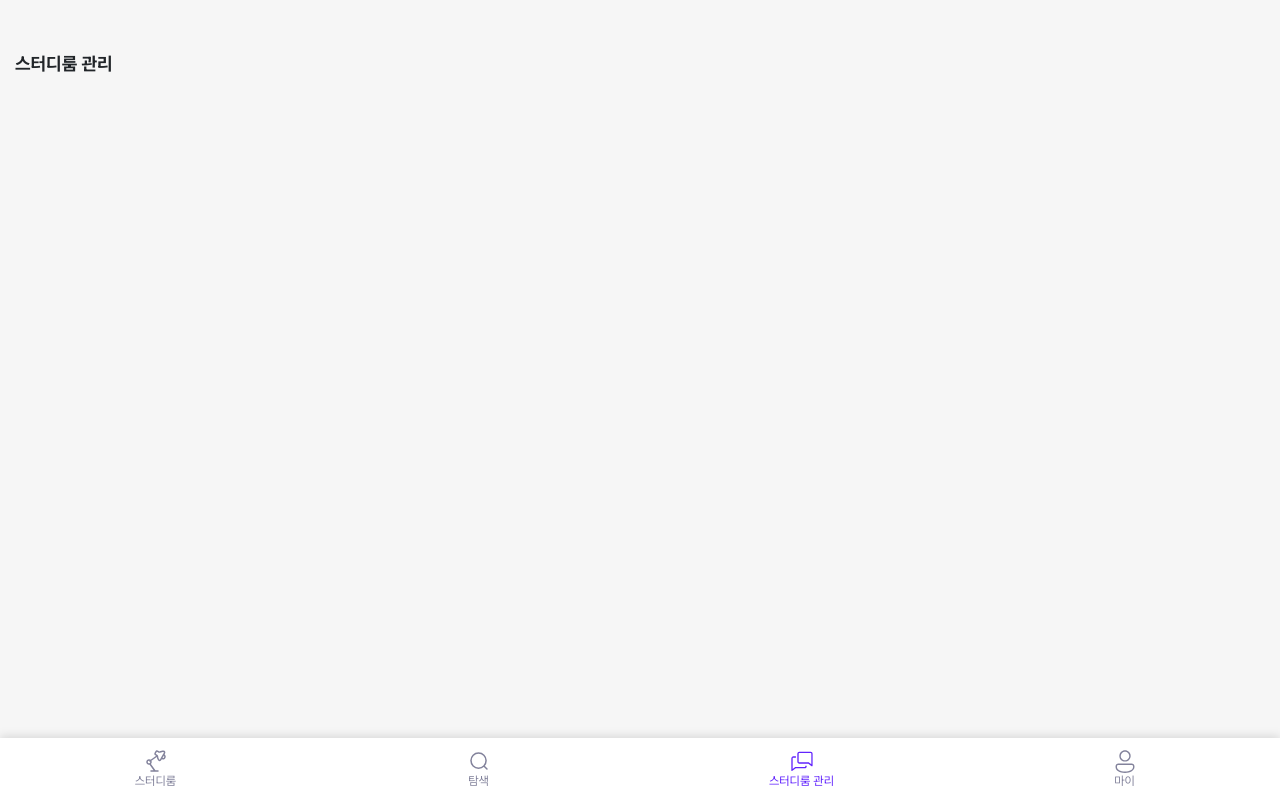
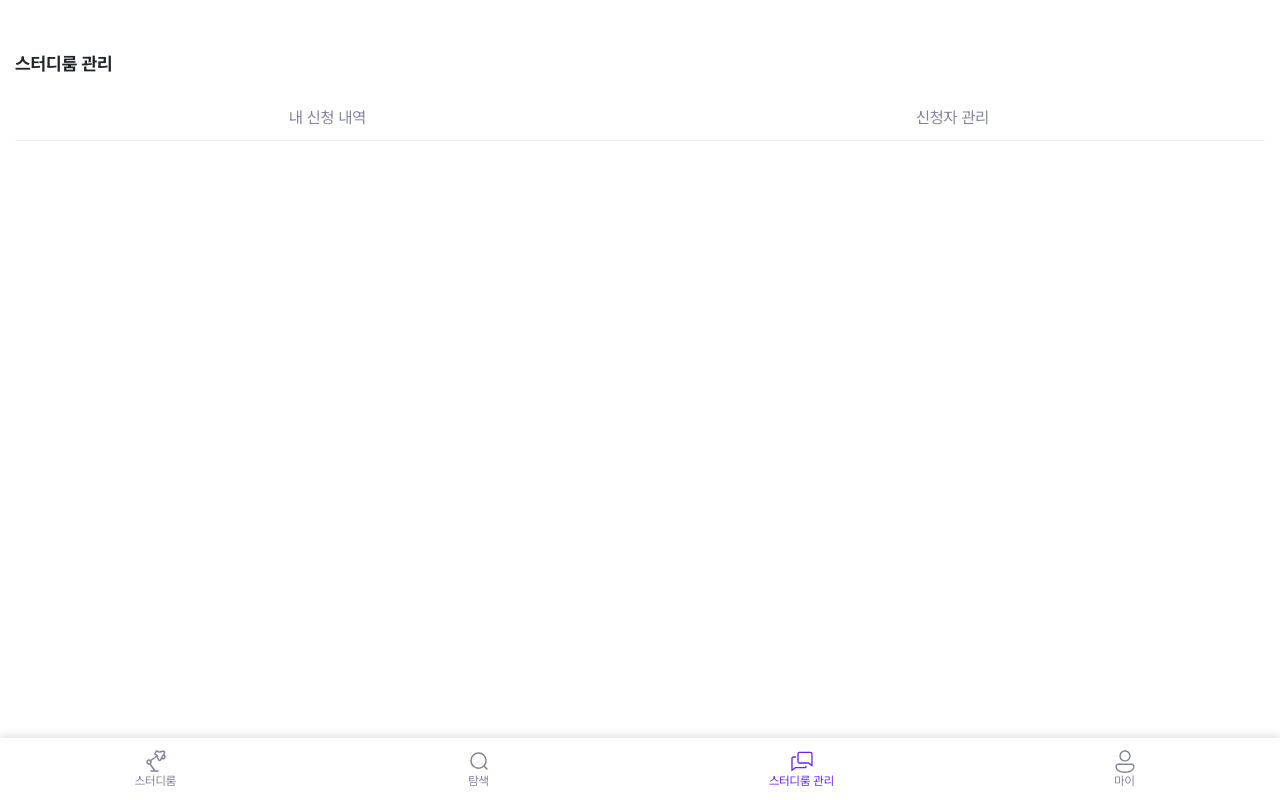
Before and after one commit to yoo-nji/Uandmy_Frontend, a Next.js app: page /manage-studyroom in a window 1280 px wide. Built offline with nearby package versions, Linux system fonts and the light colour scheme.

Commit message:
[✨feat]: tap 기능 구현

```diff
--- a/src/app/manage-studyroom/page.tsx
+++ b/src/app/manage-studyroom/page.tsx
@@ -1,12 +1,39 @@
-import React from 'react';
+'use client';
+import React, { useState } from 'react';
 
 const Page = () => {
+  const [selectedMenu, setSelectedMenu] = useState('study'); // 초기값은 'study'로 설정
+  const menus = [
+    { id: 'my application', label: '내 신청 내역' },
+    { id: 'applicant management', label: '신청자 관리' },
+  ];
+
+  const handleMenuClick = (menu: string) => {
+    setSelectedMenu(menu);
+  };
   return (
-    <div className="w-full px-[.9375rem] pt-11 pb-20 min-h-screen bg-[#F6F6F6]">
+    <div className="w-full px-[.9375rem] pt-11 pb-20 min-h-screen">
       {/* Gnb 라우팅 테스트 위해 임의로 넣어놓은 컨텐츠입니다. */}
       <header className="h-10 flex items-center mb-[.6875rem]">
         <p className="text-lg text-[#212529] font-bold">스터디룸 관리</p>
       </header>
+      <div className="w-full">
+        {/* 슬라이드 메뉴 (내 신청 내역 | 신청자 관리) */}
+        <div className="bg-white h-[2.875rem] flex">
+          {menus.map((menu) => (
+            <div
+              key={menu.id}
+              onClick={() => handleMenuClick(menu.id)}
+              className={`w-1/2 flex justify-center items-center cursor-pointer ${
+                selectedMenu === menu.id
+                  ? 'border-b-2 border-primary text-black font-semibold'
+                  : 'border-b-[1px] border-[#EFEFEF] text-[#82829B]'
+              }`}>
+              <p>{menu.label}</p>
+            </div>
+          ))}
+        </div>
+      </div>
     </div>
   );
 };
```
